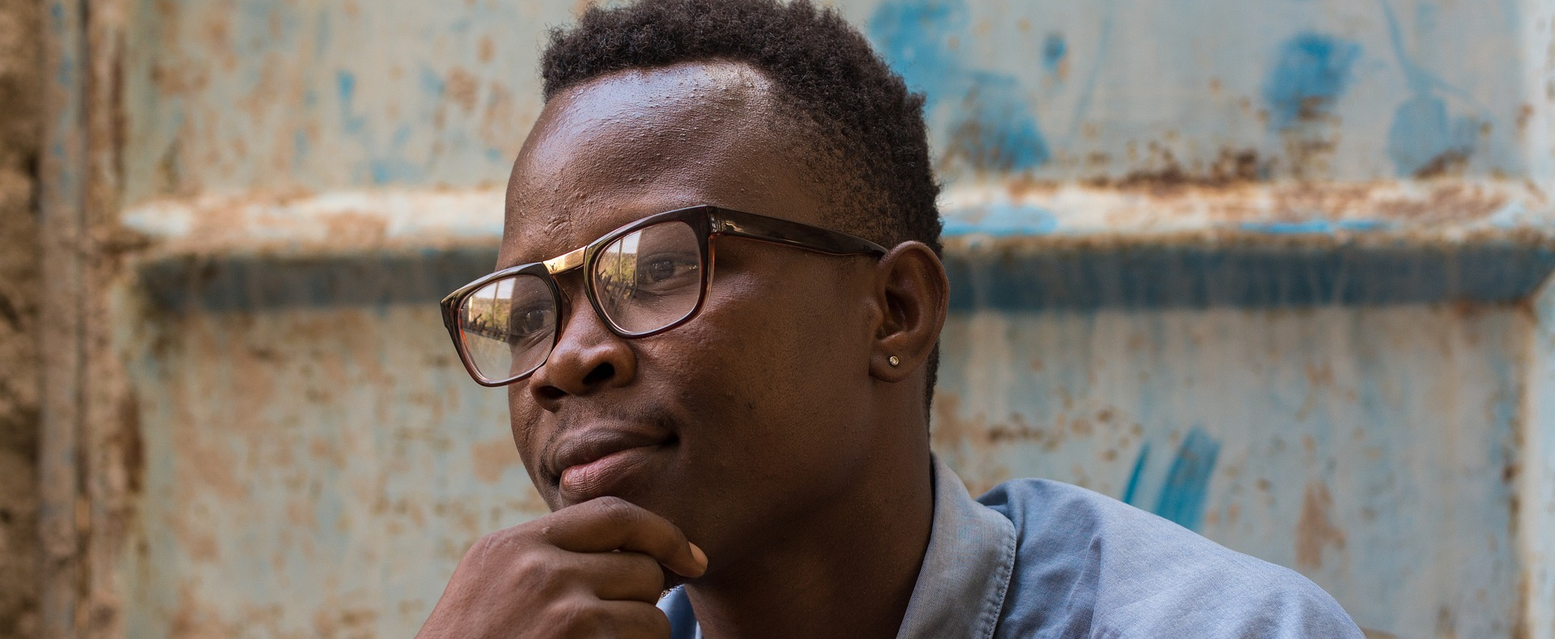
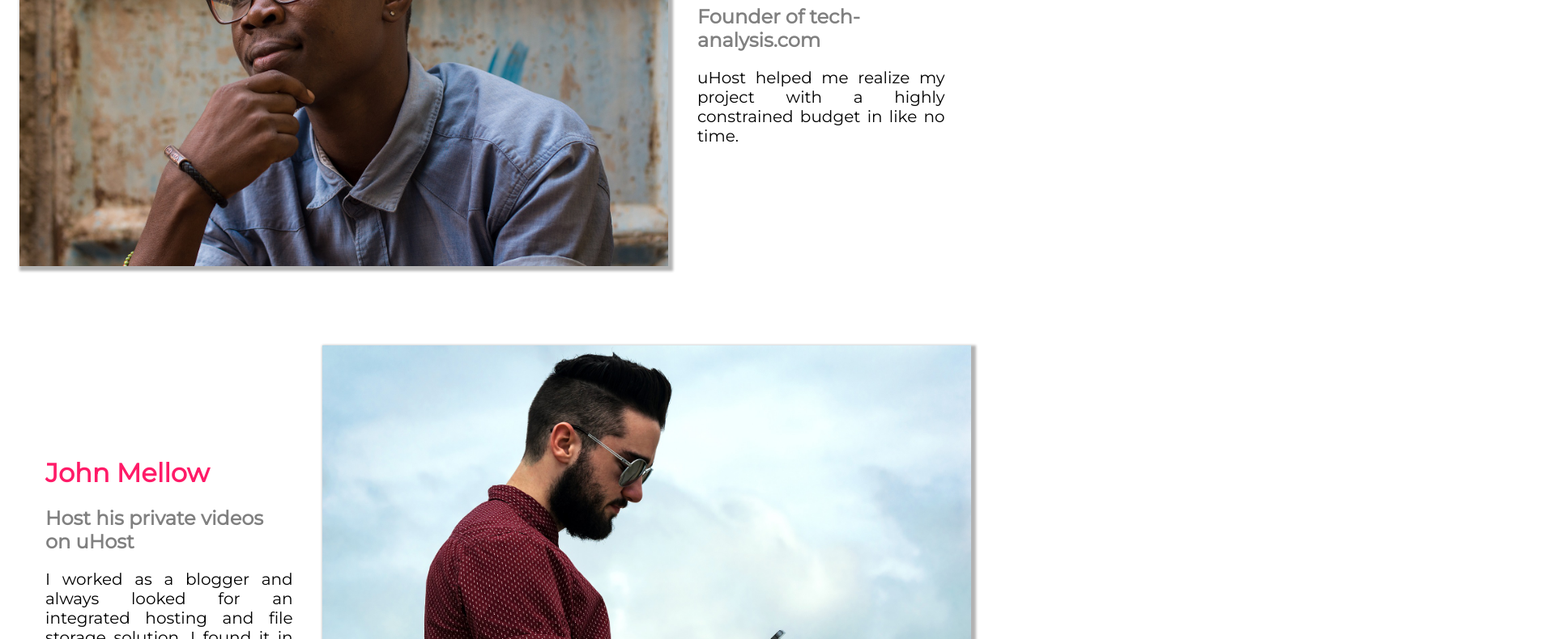
Before and after one commit to jcranwang/CSS-Projects, a plain HTML site: page Project-uHost/customers/index.html in a window 1280 px wide. Shown: the part 329-1119 px from the top of the page at 81% size, 1920 px wide, since content can reach past the window. Drawn offline with Linux system fonts and the light colour scheme.

Commit message:
Project-uHost: finish customers page

```diff
--- a/Project-uHost/customers/customers.css
+++ b/Project-uHost/customers/customers.css
@@ -10,3 +10,47 @@ body {
 main {
   margin-top: 100px;
 }
+
+.customer {
+  margin-bottom: 50px;
+  padding: 24px;
+}
+
+.customer-image-container {
+  width: 65%;
+  display: inline-block;
+  box-shadow: 3px 3px 3px 3px rgba(0, 0, 0, 0.3);
+  vertical-align: middle;
+}
+
+.customer-image-container > img {
+  width: 100%;
+  display: block;
+}
+
+.customer-info {
+  width: 30%;
+  display: inline-block;
+  vertical-align: middle;
+  padding: 32px;
+}
+
+.customer-name {
+  color: #ff1b68;
+  font-weight: bold;
+}
+
+.customer-title {
+  color: grey;
+  font-weight: bold;
+}
+
+.customer-title > a {
+  color: grey;
+  text-decoration: none;
+}
+
+.customer-statement {
+  font-size: 20px;
+  text-align: justify;
+}
--- a/Project-uHost/customers/index.html
+++ b/Project-uHost/customers/index.html
@@ -39,24 +39,21 @@
     </header>
     <main>
       <div class="customer">
+        <div class="customer-image-container">
+          <img src="../image/customer-1.jpg" alt="profile" />
+        </div>
         <div class="customer-info">
           <h1 class="customer-name">Mike Statham</h1>
           <h2 class="customer-title">
             Founder of <a href="">tech-analysis.com</a>
           </h2>
-          <p>
+          <p class="customer-statement">
             uHost helped me realize my project with a highly constrained budget
-            in like no time
+            in like no time.
           </p>
-        </div>
-        <div class="customer-image-container">
-          <img src="../image/customer-1.jpg" alt="profile">
         </div>
       </div>
       <div class="customer">
-        <div class="customer-image-container">
-          <img src="../image/customer-2.jpg" alt="profile">
-        </div>
         <div class="customer-info">
           <h1 class="customer-name">
             John Mellow
@@ -64,6 +61,13 @@
           <h2 class="customer-title">
             Host his private videos on uHost
           </h2>
+          <p class="customer-statement">
+            I worked as a blogger and always looked for an integrated hosting
+            and file storage solution. I found it in uHost!
+          </p>
+        </div>
+        <div class="customer-image-container">
+          <img src="../image/customer-2.jpg" alt="profile" />
         </div>
       </div>
     </main>
```
